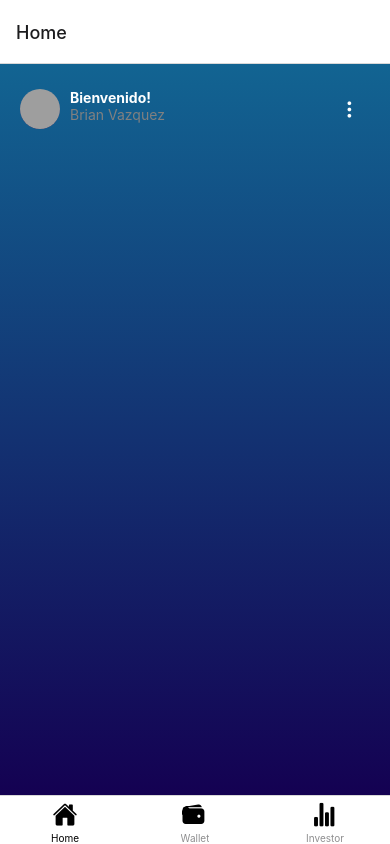
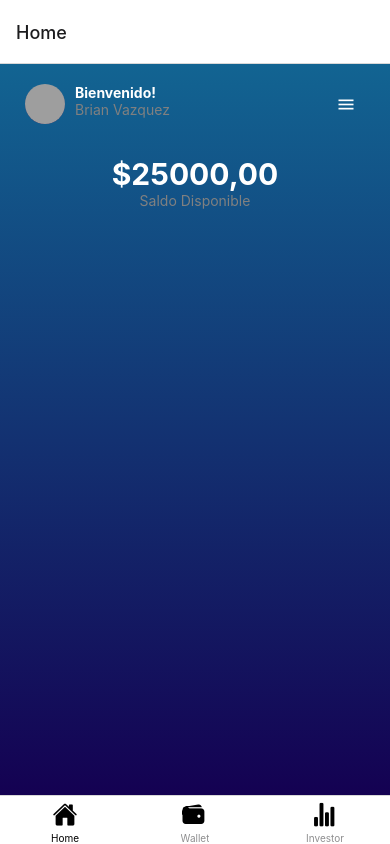
Before and after one commit to SantiagoGomez1/client-HenryBank, a React Native app: screen /HomeRoutes in a window 390 px wide. Built offline with nearby package versions, Linux system fonts and the light colour scheme; grey boxes are pictures that could not be loaded.

Commit message:
Componente de saldo disponible implentado y sigo trabajando en la Card del user

```diff
--- a/response.js
+++ b/response.js
@@ -4,7 +4,7 @@ export const data = [
     fullName: "Santiago Gomez",
     image: "https://images.ole.com.ar/2021/11/26/WAiNp6lrL_340x340__1.jpg",
     birthday: "26-09-1999",
-    years: 22
+    years: 22,
   },
   {
     id: 2,
@@ -18,7 +18,8 @@ export const data = [
     fullName: "Brian Vazquez",
     image: "https://i0.wp.com/hipertextual.com/wp-content/uploads/2020/06/hipertextual-mark-zuckerberg-defiende-ante-sus-empleados-decision-no-censurar-donald-trump-2020065553.jpg?fit=2000%2C1333&ssl=1",
     birthday: "26-09-2002",
-    years: 20
+    years: 20,
+    capital:"25000,00"
   },
   {
     id: 4,
--- a/src/components/Home/Home.jsx
+++ b/src/components/Home/Home.jsx
@@ -4,14 +4,18 @@ import { View, Text, StyleSheet } from "react-native";
 import { LinearGradient } from "expo-linear-gradient";
 
 import UserCardHome from "../UserCardHome/UserCardHome.jsx";
+import UserCapital from '../UserCapital/UserCapital.jsx'
 
 const Home = () => {
   return (
     <View style={styles.container}>
       <LinearGradient colors={["#126492", "#140152"]} style={styles.background}>
-        <Text>
+        <View>
           <UserCardHome />
-        </Text>
+        </View>
+        <View>
+          <UserCapital />
+        </View>
       </LinearGradient>
     </View>
   );
--- /dev/null
+++ b/src/components/UserCapital/UserCapital.jsx
@@ -0,0 +1,30 @@
+import React from "react";
+
+import { View, Text, StyleSheet } from "react-native";
+
+import { useSelector } from "react-redux";
+
+const UserCapital = () => {
+  const user = useSelector((state) => state.user);
+  return (
+    <View style={styles.container}>
+      <Text style={styles.text}>{`$${user.capital}`}</Text>
+      <Text style={{color:'gray'}}>Saldo Disponible</Text>
+    </View>
+  );
+};
+
+const styles = StyleSheet.create({
+  container:{
+    flex: 1,
+    alignItems:'center',
+    paddingVertical: 10
+  },
+  text:{
+    color:'white',
+    fontWeight:'bold',
+    fontSize:30
+  }
+})
+
+export default UserCapital;
--- a/src/components/UserCardHome/UserCardHome.jsx
+++ b/src/components/UserCardHome/UserCardHome.jsx
@@ -2,11 +2,11 @@ import React from "react";
 
 import { View, Text, Image, StyleSheet } from "react-native";
 
+import { IconButton } from "react-native-paper";
+
 import { LinearGradient } from "expo-linear-gradient";
 
 import { useSelector } from "react-redux";
-
-import MaterialCommunityIcons from "react-native-vector-icons/Ionicons";
 
 const UserCardHome = () => {
   const user = useSelector((state) => state.user);
@@ -25,15 +25,23 @@ const UserCardHome = () => {
           <Text style={{ color: "gray" }}>{user.fullName}</Text>
         </View>
       </View>
-      <View style={{justifyContent:'center'}}><MaterialCommunityIcons style={{paddingLeft:175}} name="ellipsis-vertical" color={"white"} size={20}/></View>
+      <View style={{ justifyContent: "center" }}>
+        <IconButton
+            icon="menu"
+            color="white"
+            size={20}
+            onPress={() => console.log("uy")}
+          />
+      </View>
     </View>
   );
 };
 
 const styles = StyleSheet.create({
   container: {
-    paddingVertical: 25,
-    paddingLeft: 20,
+    paddingVertical: 20,
+    paddingHorizontal: 25,
+    gap:155,
     flexDirection: "row",
   },
   image: {
@@ -43,7 +51,7 @@ const styles = StyleSheet.create({
   },
   data: {
     paddingLeft: 10,
-  }
+  },
 });
 
 export default UserCardHome;
```
